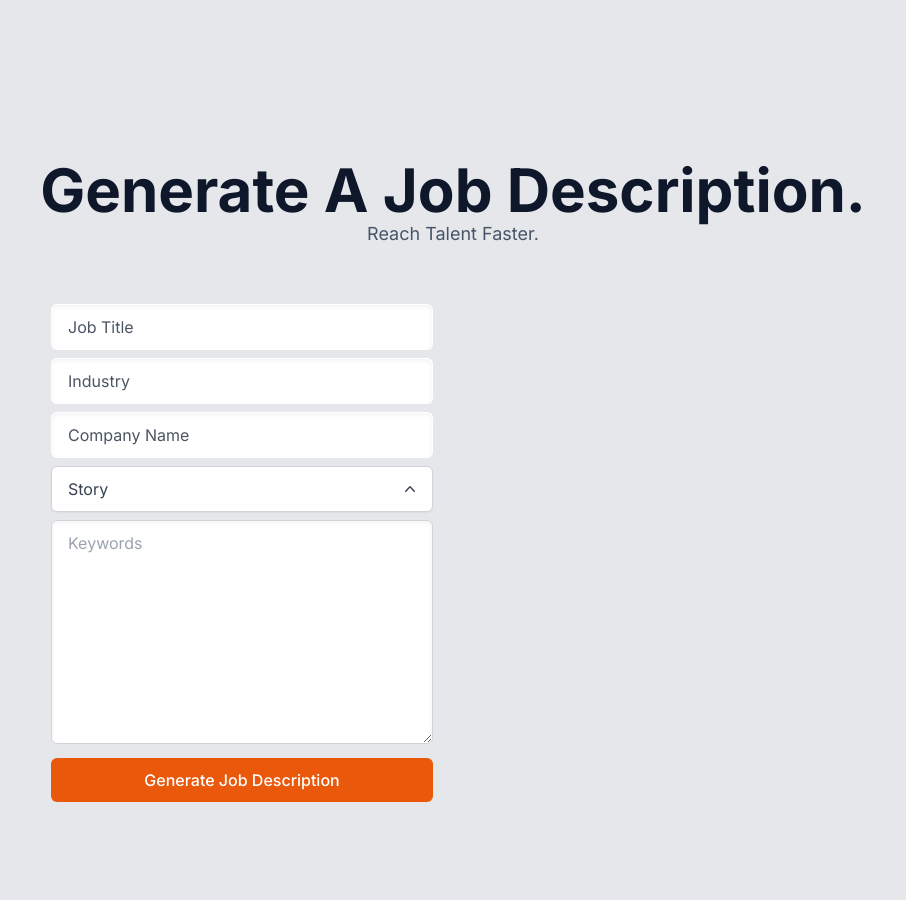
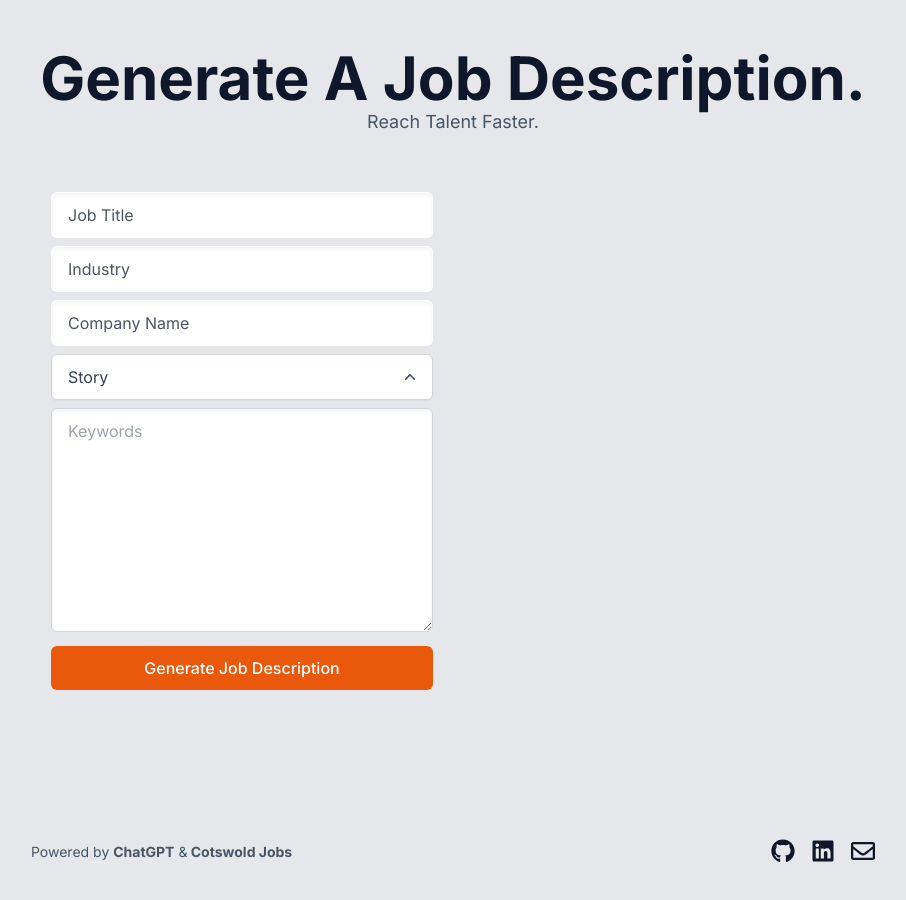
Before and after one commit to JoshHargreaves/Job-Description-Generator, a Next.js app: page / in a window 1280 px wide. Shown: the top 900 px of the page, without its empty margins (187-1093 px from the left). Built offline with nearby package versions, Linux system fonts and the light colour scheme.

Commit message:
#1 Add a footer

```diff
--- a/app/page.tsx
+++ b/app/page.tsx
@@ -1,7 +1,9 @@
 "use client"; // This is a client component
 import DropDown, { ToneType } from '@/components/DropDown';
+import Link from 'next/link';
 import { useState } from 'react';
 import toast, { Toaster } from 'react-hot-toast';
+import { FaDiscord, FaGithub, FaLink, FaLinkedin, FaMailchimp, FaRegEnvelope, FaTwitter } from "react-icons/fa";
 
 export default function Home() {
   const [generatedDescription, setGeneratedDescription] = useState<string>("");
@@ -91,8 +93,8 @@ export default function Home() {
 
 
   return (
-    <main className="flex flex-1 w-full flex-col items-center justify-center text-center px-4 mt-12 sm:mt-20">
-      <section className="py-10 lg:py-20 ">
+    <main className="flex flex-1 w-full flex-col items-center justify-center text-center px-4 mt-6 sm:mt-6">
+      <section className="py-10 lg:py-6 ">
         <div className="px-4">
           <div className='max-w-5xl mx-auto'>
             <h1 className="sm:text-6xl text-4xl font-bold text-slate-900">
@@ -101,11 +103,11 @@ export default function Home() {
             <p className="sm:text-lg text-lg text-slate-600">
               Reach Talent Faster.
             </p>
-            <div className="flex flex-col md:flex-row w-full p-12">
+            <div className="flex flex-col md:flex-row w-full md:p-12">
               <div className='flex md:flex-col sm:flex-row s:w-full md:w-2/4'>
                 <div className="inline-block relative">
                   <form>
-                    <div className="px-5 pb-5">
+                    <div className="md:px-5 pb-5">
                       <input placeholder="Job Title" required name="jobTitle" onChange={e => { setJobTitle(e.currentTarget.value); }} className=" text-black placeholder-gray-600 w-full px-4 py-2.5 mt-2 text-base   transition duration-500 ease-in-out transform border-transparent rounded-lg bg-white-100  border border-gray-300 rounded-md shadow-inner"></input>
                       <input placeholder="Industry" required onChange={e => { setIndustry(e.currentTarget.value); }} className=" text-black placeholder-gray-600 w-full px-4 py-2.5 mt-2 text-base   transition duration-500 ease-in-out transform border-transparent rounded-lg bg-white-100  border border-gray-300 rounded-md shadow-inner"></input>
                       <input placeholder="Company Name" required onChange={e => { setCompanyName(e.currentTarget.value); }} className=" text-black placeholder-gray-600 w-full px-4 py-2.5 mt-2 text-base   transition duration-500 ease-in-out transform border-transparent rounded-lg bg-white-100  border border-gray-300 rounded-md shadow-inner"></input>
@@ -156,7 +158,40 @@ export default function Home() {
             </div>
           </div>
         </div>
+        <hr className="h-px my-8 bg-gray-200 border-0 dark:bg-slate-400" />
+        <footer className="z-20 w-full bg-inherit  flex items-center md:justify-between" >
+          <div className="w-full mx-auto max-w-screen-xl px-16 p-4 md:flex md:items-center md:justify-between">
+            <div className=''>
+              <span className="text-sm sm:text-center text-slate-600">
+                Powered by <a href="https://openai.com/blog/chatgpt" className='hover:text-orange-600 font-bold'
+                > ChatGPT</a> &
+                <a href="https://cotswoldjobs.co.uk" className='hover:text-orange-600 font-bold'
+                > Cotswold Jobs</a>
+              </span>
+            </div>
+            <div className=''>
+              <ul className="flex items-center gap-2 text-slate-900">
+                <li className="mr-2 hidden md:block">
+                  <Link href="https://github.com/JoshHargreaves" className="hover:text-orange-600">
+                    <FaGithub className="" style={{ fontSize: '24px' }} />
+                  </Link>
+                </li>
+                <li className="mr-2 hidden md:block">
+                  <Link href="https://www.linkedin.com/in/joshua-hargreaves-5b544b63/" className="hover:text-orange-600">
+                    <FaLinkedin className="" style={{ fontSize: '24px' }} />
+                  </Link>
+                </li>
+                <li>
+                  <Link href="mailto:me@joshhargreaves.co.uk" className="">
+                    <FaRegEnvelope className="" style={{ fontSize: '24px' }} />
+                  </Link>
+                </li>
+              </ul>
+            </div>
+          </div>
+        </footer>
       </section>
-    </main>
+
+    </main >
   )
 }
--- a/package.json
+++ b/package.json
@@ -24,6 +24,7 @@
     "react-dom": "18.2.0",
     "react-hook-form": "^7.44.3",
     "react-hot-toast": "^2.4.1",
+    "react-icons": "^4.9.0",
     "tailwindcss": "3.3.2",
     "typescript": "5.1.3"
   }
```
Also changed, not shown: 1 other file (tests, documents, lock files or other folders).
